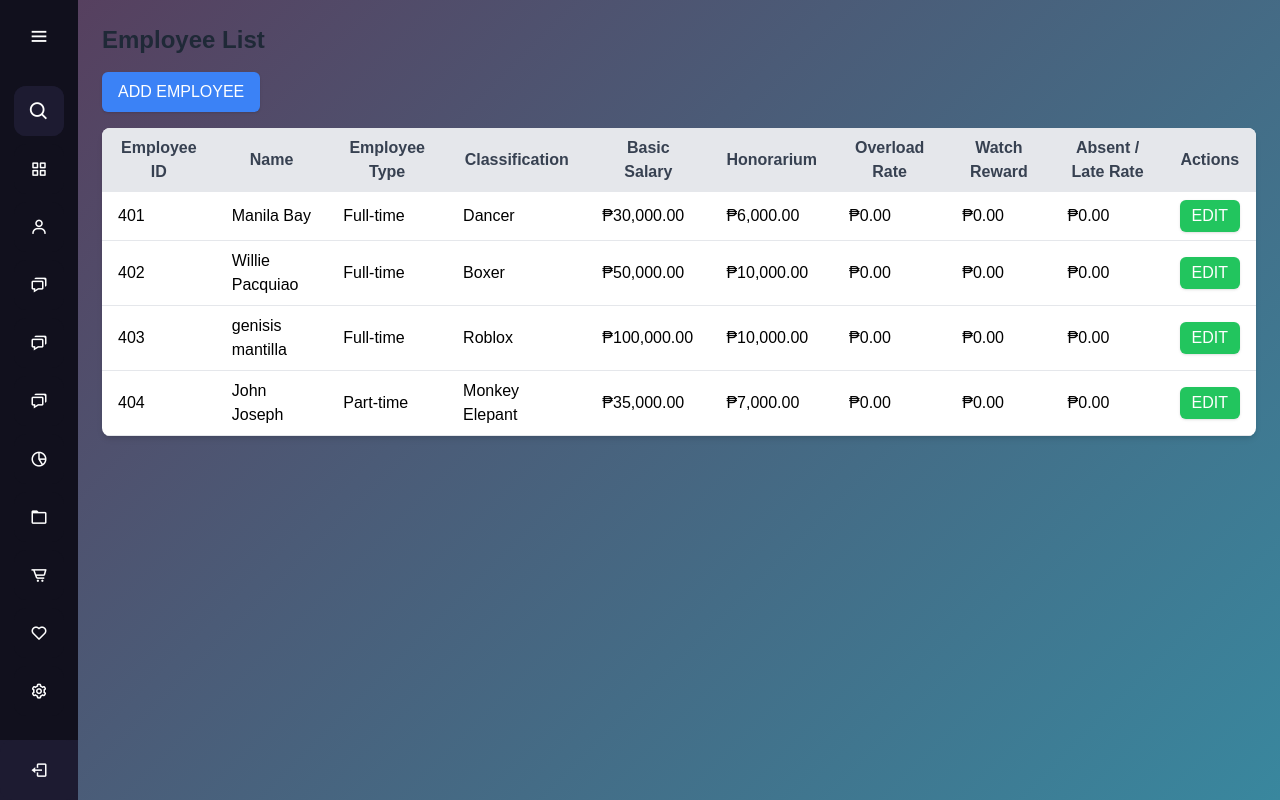
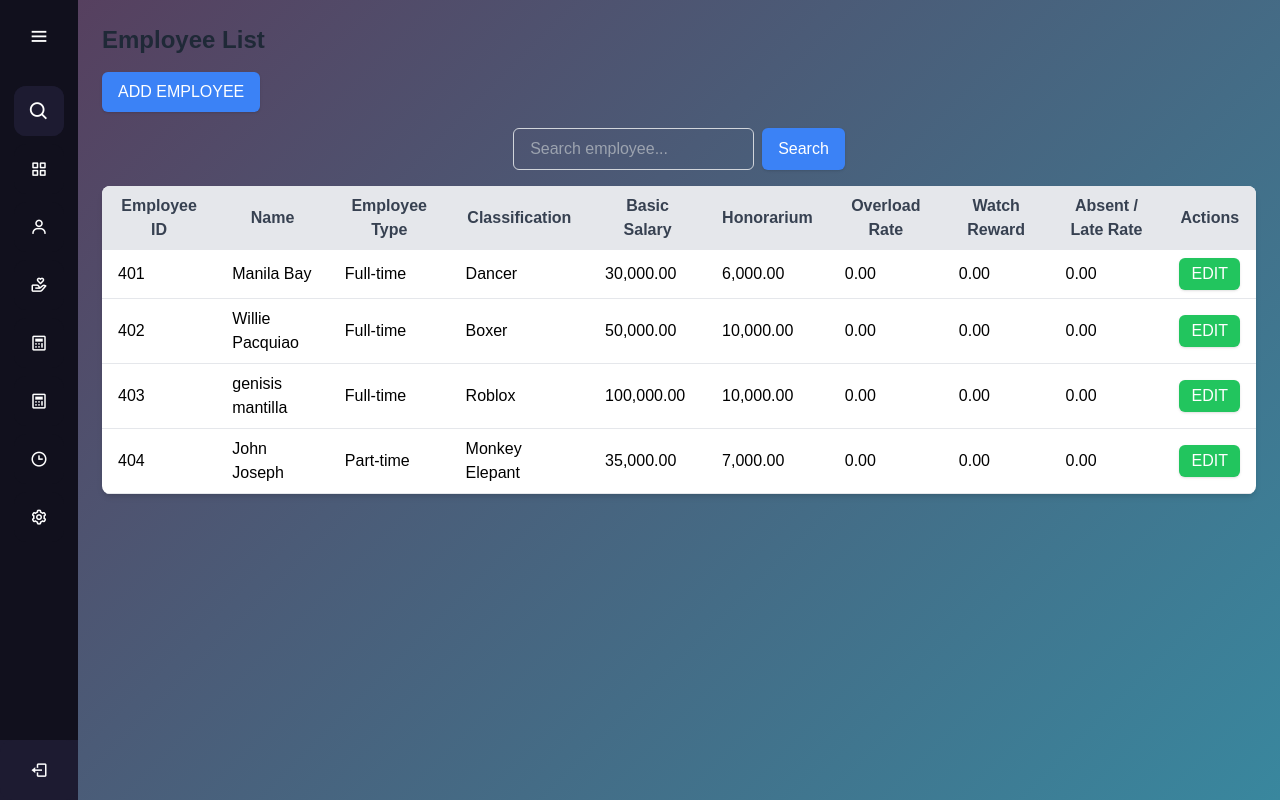
Before and after one commit to fakee-Codex/gfi_exel, a PHP site: page /sidebarManageemployee.php in a window 1280 px wide. Run offline with PHP 8.4, Linux system fonts and the light colour scheme; data comes from the database, SQL or seed files in the repository; data that the repository does not hold is empty; some libraries are stand-ins or nearby versions.

Commit message:
gainang udto

```diff
--- a/aside.php
+++ b/aside.php
@@ -22,62 +22,38 @@
         <li>
             <a href="sidebarManageemployee.php">
                 <i class='bx bx-user'></i>
-                <span class="links_name">employee</span>
+                <span class="links_name">List of Employees</span>
             </a>
-            <span class="tooltip">User</span>
+            <span class="tooltip">Employees</span>
         </li>
         <li>
             <a href="manage_contributions.php">
-                <i class='bx bx-chat'></i>
-                <span class="links_name">CONTRIBUTIONS</span>
+                <i class='bx bx-donate-heart'></i>
+                <span class="links_name">Contributions</span>
             </a>
-            <span class="tooltip">Messages</span>
+            <span class="tooltip">Contributions</span>
         </li>
         <li>
             <a href="sidebar.php">
-                <i class='bx bx-chat'></i>
-                <span class="links_name">computation</span>
+                <i class='bx bx-calculator'></i>
+                <span class="links_name">Computation 1-15</span>
             </a>
-            <span class="tooltip">Messages</span>
+            <span class="tooltip">Computation1</span>
         </li>
 
         <li>
             <a href="computation2.php">
-                <i class='bx bx-chat'></i>
-                <span class="links_name">computation2</span>
+                <i class='bx bx-calculator'></i>
+                <span class="links_name">Computation 16-30</span>
             </a>
-            <span class="tooltip">Messages</span>
+            <span class="tooltip">Computation2</span>
         </li>
-
-
-
         <li>
             <a href="manage_overload.php">
-                <i class='bx bx-pie-chart-alt-2'></i>
+                <i class='bx bx-time'></i>
                 <span class="links_name">Manage Overload</span>
             </a>
-            <span class="tooltip">Analytics</span>
-        </li>
-        <li>
-            <a href="">
-                <i class='bx bx-folder'></i>
-                <span class="links_name">Files</span>
-            </a>
-            <span class="tooltip">Files</span>
-        </li>
-        <li>
-            <a href="">
-                <i class='bx bx-cart-alt'></i>
-                <span class="links_name">Order</span>
-            </a>
-            <span class="tooltip">Order</span>
-        </li>
-        <li>
-            <a href="">
-                <i class='bx bx-heart'></i>
-                <span class="links_name">Saved</span>
-            </a>
-            <span class="tooltip">Saved</span>
+            <span class="tooltip">Overload</span>
         </li>
         <li>
             <a href="">
--- a/manage_overload.php
+++ b/manage_overload.php
@@ -149,7 +149,7 @@ try {
             </div>
             <div class="text-right mt-4">
                 <a href="manage_overload_ultra_edit.php" class="bg-green-500 text-white py-2 px-4 rounded-md shadow-md hover:bg-green-600">
-                    Edit Tables
+                    Edit all Days
                 </a>
 
             </div>
--- a/sidebarManageemployee.php
+++ b/sidebarManageemployee.php
@@ -13,9 +13,17 @@ $result = $conn->query($sql_fetch);
 $employee = null;
 if (isset($_GET['edit_id'])) {
     $employee_id = $_GET['edit_id'];
-    $sql_fetch_edit = "SELECT * FROM employees WHERE employee_id = $employee_id";
-    $result_edit = $conn->query($sql_fetch_edit);
+    $sql_fetch_edit = "SELECT * FROM employees WHERE employee_id = ?";
+    $stmt = $conn->prepare($sql_fetch_edit);
+    $stmt->bind_param('i', $employee_id);  // 'i' for integer
+    $stmt->execute();
+    $result_edit = $stmt->get_result();
+
+    if ($result_edit->num_rows > 0) {
         $employee = $result_edit->fetch_assoc();
+    } else {
+        echo "Employee not found!";
+    }
 }
 
 // Check if the form is submitted for adding or updating employees
@@ -23,9 +31,6 @@ if ($_SERVER['REQUEST_METHOD'] == 'POST') {
 
     if (isset($_POST['add'])) {
 
-        if (isset($_POST['add'])) {
-
-            // Loop through each employee entry
         for ($i = 0; $i < count($_POST['first_name']); $i++) {
             $first_name = $conn->real_escape_string($_POST['first_name'][$i]);
             $last_name = $conn->real_escape_string($_POST['last_name'][$i]);
@@ -46,7 +51,6 @@ if ($_SERVER['REQUEST_METHOD'] == 'POST') {
         // Redirect to avoid resubmission
         header("Location: " . $_SERVER['PHP_SELF'] . "?success=true");
         exit();
-        }
     } else if (isset($_POST['update'])) {
         // Update employee data
         $employee_id = $conn->real_escape_string($_POST['employee_id']);
@@ -60,7 +64,7 @@ if ($_SERVER['REQUEST_METHOD'] == 'POST') {
         $watch_reward = $conn->real_escape_string($_POST['watch_reward']);
         $absent_lateRate = $conn->real_escape_string($_POST['absent_lateRate']);
 
-        // Prepare the SQL statement based on updating employee data
+        // Prepare the SQL statement for UPDATE
         $stmt = $conn->prepare("UPDATE employees SET first_name = ?, last_name = ?, employee_type = ?, classification = ?, basic_salary = ?, honorarium = ?, overload_rate = ?, watch_reward = ?, absent_lateRate = ? WHERE employee_id = ?");
         $stmt->bind_param("ssssdddddi", $first_name, $last_name, $employee_type, $classification, $basic_salary, $honorarium, $overload_rate, $watch_reward, $absent_lateRate, $employee_id);
         $stmt->execute();
@@ -70,6 +74,8 @@ if ($_SERVER['REQUEST_METHOD'] == 'POST') {
     exit();
 }
 ?>
+
+
 
 <!DOCTYPE html>
 <html lang="en">
@@ -81,33 +87,6 @@ if ($_SERVER['REQUEST_METHOD'] == 'POST') {
     <script src="https://unpkg.com/@tailwindcss/browser@4"></script>
 
     <script src="https://cdn.tailwindcss.com"></script>
-    <script>
-        // Function to toggle between views (Employee List, Add Employee, Edit Employee)
-        function toggleView(view) {
-            if (view === 'employeeList') {
-                document.getElementById('employeeList').style.display = 'block';
-                document.getElementById('addEmployeeForm').style.display = 'none';
-                document.getElementById('editEmployeeForm').style.display = 'none';
-            } else if (view === 'addEmployee') {
-                document.getElementById('employeeList').style.display = 'none';
-                document.getElementById('editEmployeeForm').style.display = 'none';
-                document.getElementById('addEmployeeForm').style.display = 'block';
-            } else if (view === 'editEmployee') {
-                document.getElementById('employeeList').style.display = 'none';
-                document.getElementById('addEmployeeForm').style.display = 'none';
-                document.getElementById('editEmployeeForm').style.display = 'block';
-            }
-        }
-
-        // Check if we are on an edit page and show the edit form
-        window.onload = function() {
-            if (window.location.search.indexOf('edit_id') > -1) {
-                toggleView('editEmployee');
-            } else {
-                toggleView('employeeList');
-            }
-        };
-    </script>
 </head>
 
 <body class="bg-gray-100">
@@ -121,6 +100,12 @@ if ($_SERVER['REQUEST_METHOD'] == 'POST') {
             <div id="employeeList" class="mb-8">
                 <h2 class="text-2xl font-semibold text-gray-800 mb-4">Employee List</h2>
                 <button class="bg-blue-500 text-white py-2 px-4 rounded-md shadow hover:bg-blue-600 mb-4" onclick="toggleView('addEmployee')">ADD EMPLOYEE</button>
+
+                <!-- Centered Search Bar Section -->
+                <div class="flex justify-center mb-4">
+                    <input type="text" id="searchInput" class="py-2 px-4 rounded-md border border-gray-300 focus:outline-none focus:ring-2 focus:ring-blue-500" placeholder="Search employee..." onkeyup="searchEmployee()">
+                    <button class="bg-blue-500 text-white py-2 px-4 rounded-md shadow hover:bg-blue-600 ml-2" onclick="searchEmployee()">Search</button>
+                </div>
 
                 <div class="overflow-x-auto bg-white shadow-md rounded-lg">
                     <table class="w-full table-auto">
@@ -143,7 +128,7 @@ if ($_SERVER['REQUEST_METHOD'] == 'POST') {
                                 <th class="px-4 py-2">Actions</th>
                             </tr>
                         </thead>
-                        <tbody>
+                        <tbody id="employeeTable">
                             <?php
                             if ($result->num_rows > 0) {
                                 while ($row = $result->fetch_assoc()) {
@@ -152,11 +137,11 @@ if ($_SERVER['REQUEST_METHOD'] == 'POST') {
                                             <td class='px-4 py-2'>" . $row['first_name'] . " " . $row['last_name'] . "</td>
                                             <td class='px-4 py-2'>" . ucfirst($row['employee_type']) . "</td>
                                             <td class='px-4 py-2'>" . $row['classification'] . "</td>
-                                            <td class='px-4 py-2'>₱" . number_format($row['basic_salary'], 2) . "</td>
-                                            <td class='px-4 py-2'>₱" . number_format($row['honorarium'], 2) . "</td>
-                                            <td class='px-4 py-2'>₱" . number_format($row['overload_rate'], 2) . "</td>
-                                            <td class='px-4 py-2'>₱" . number_format($row['watch_reward'], 2) . "</td>
-                                            <td class='px-4 py-2'>₱" . number_format($row['absent_lateRate'], 2) . "</td>
+                                            <td class='px-4 py-2'>" . number_format($row['basic_salary'], 2) . "</td>
+                                            <td class='px-4 py-2'>" . number_format($row['honorarium'], 2) . "</td>
+                                            <td class='px-4 py-2'>" . number_format($row['overload_rate'], 2) . "</td>
+                                            <td class='px-4 py-2'>" . number_format($row['watch_reward'], 2) . "</td>
+                                            <td class='px-4 py-2'>" . number_format($row['absent_lateRate'], 2) . "</td>
                                             <td class='px-4 py-2'>
                                                 <button class='bg-green-500 text-white py-1 px-3 rounded-md shadow hover:bg-green-600' onclick='window.location.href=\"?edit_id=" . $row['employee_id'] . "\"'>EDIT</button>
                                             </td>
@@ -186,6 +171,10 @@ if ($_SERVER['REQUEST_METHOD'] == 'POST') {
                         <input type="text" name="last_name[]" class="form-control block w-full px-4 py-2 border border-gray-300 rounded-md shadow-sm focus:ring-indigo-500 focus:border-indigo-500" required>
                     </div>
                     <div class="form-group">
+                        <label for="last_name" class="form-label text-sm font-medium text-white">Suffix / Title</label>
+                        <input type="text" placeholder="eg. Sr, LPT" name="last_name[]" class="form-control block w-full px-4 py-2 border border-gray-300 rounded-md shadow-sm focus:ring-indigo-500 focus:border-indigo-500">
+                    </div>
+                    <div class="form-group">
                         <label for="employee_type" class="form-label text-sm font-medium text-white">Employee Type</label>
                         <select name="employee_type[]" class="form-select block w-full px-4 py-2 border border-gray-300 rounded-md shadow-sm focus:ring-indigo-500 focus:border-indigo-500" required>
                             <option value="full-time">Full-Time</option>
@@ -201,7 +190,10 @@ if ($_SERVER['REQUEST_METHOD'] == 'POST') {
                         <input type="number" name="basic_salary[]" class="form-control block w-full px-4 py-2 border border-gray-300 rounded-md shadow-sm focus:ring-indigo-500 focus:border-indigo-500" required oninput="calculateRate(this)">
                     </div>
                     <div class="form-group">
-                        <label for="honorarium" class="form-label text-sm font-medium text-white">Honorarium</label>
+                        <label for="honorarium" class="form-label text-sm font-medium text-white">F&S Development</label>
+                        <input type="number" name="honorarium[]" class="form-control block w-full px-4 py-2 border border-gray-300 rounded-md shadow-sm focus:ring-indigo-500 focus:border-indigo-500">
+                    <div class="form-group">
+                        <label for="honorarium" class="form-label text-sm font-medium text-white">Incentives</label>
                         <input type="number" name="honorarium[]" class="form-control block w-full px-4 py-2 border border-gray-300 rounded-md shadow-sm focus:ring-indigo-500 focus:border-indigo-500">
                     </div>
                     <div class="form-group">
@@ -283,6 +275,36 @@ if ($_SERVER['REQUEST_METHOD'] == 'POST') {
             </div>
 
             <script>
+                function toggleView(view) {
+                    console.log(view); // Check the value of the `view` parameter in the console
+
+                    // Hide all forms first
+                    document.getElementById('employeeList').style.display = 'none';
+                    document.getElementById('addEmployeeForm').style.display = 'none';
+                    document.getElementById('editEmployeeForm').style.display = 'none';
+
+                    // Now show the selected view
+                    if (view === 'employeeList') {
+                        document.getElementById('employeeList').style.display = 'block';
+                    } else if (view === 'addEmployee') {
+                        document.getElementById('addEmployeeForm').style.display = 'block';
+                    } else if (view === 'editEmployee') {
+                        document.getElementById('editEmployeeForm').style.display = 'block';
+                    }
+                }
+
+                // Call this function on page load to show the correct view (Employee List or Edit Form)
+                window.onload = function() {
+                    const urlParams = new URLSearchParams(window.location.search);
+                    const editId = urlParams.get('edit_id');
+
+                    if (editId) {
+                        toggleView('editEmployee');
+                    } else {
+                        toggleView('employeeList');
+                    }
+                };
+
                 function calculateRate(inputElement) {
                     let basicSalary = parseFloat(inputElement.value);
 
@@ -297,6 +319,30 @@ if ($_SERVER['REQUEST_METHOD'] == 'POST') {
                         absentLateRateField.value = "";
                     }
                 }
+
+                function searchEmployee() {
+                    const searchInput = document.getElementById('searchInput').value.toLowerCase();
+                    const employeeTable = document.getElementById('employeeTable');
+                    const rows = employeeTable.getElementsByTagName('tr');
+
+                    for (let i = 0; i < rows.length; i++) {
+                        const cells = rows[i].getElementsByTagName('td');
+                        let matchFound = false;
+
+                        for (let j = 0; j < cells.length; j++) {
+                            if (cells[j].textContent.toLowerCase().includes(searchInput)) {
+                                matchFound = true;
+                                break;
+                            }
+                        }
+
+                        if (matchFound) {
+                            rows[i].style.display = '';
+                        } else {
+                            rows[i].style.display = 'none';
+                        }
+                    }
+                }
             </script>
 
 
```
Also changed, not shown: computation2.php (+8 -6 lines), manage_contributions.php (+8 -8 lines), manage_contributions_add.php (+8 -8 lines), sidebar.php (+15 -15 lines), view_contributions.php (+6 -6 lines). Lines whose indentation alone changed are shown as unchanged.
